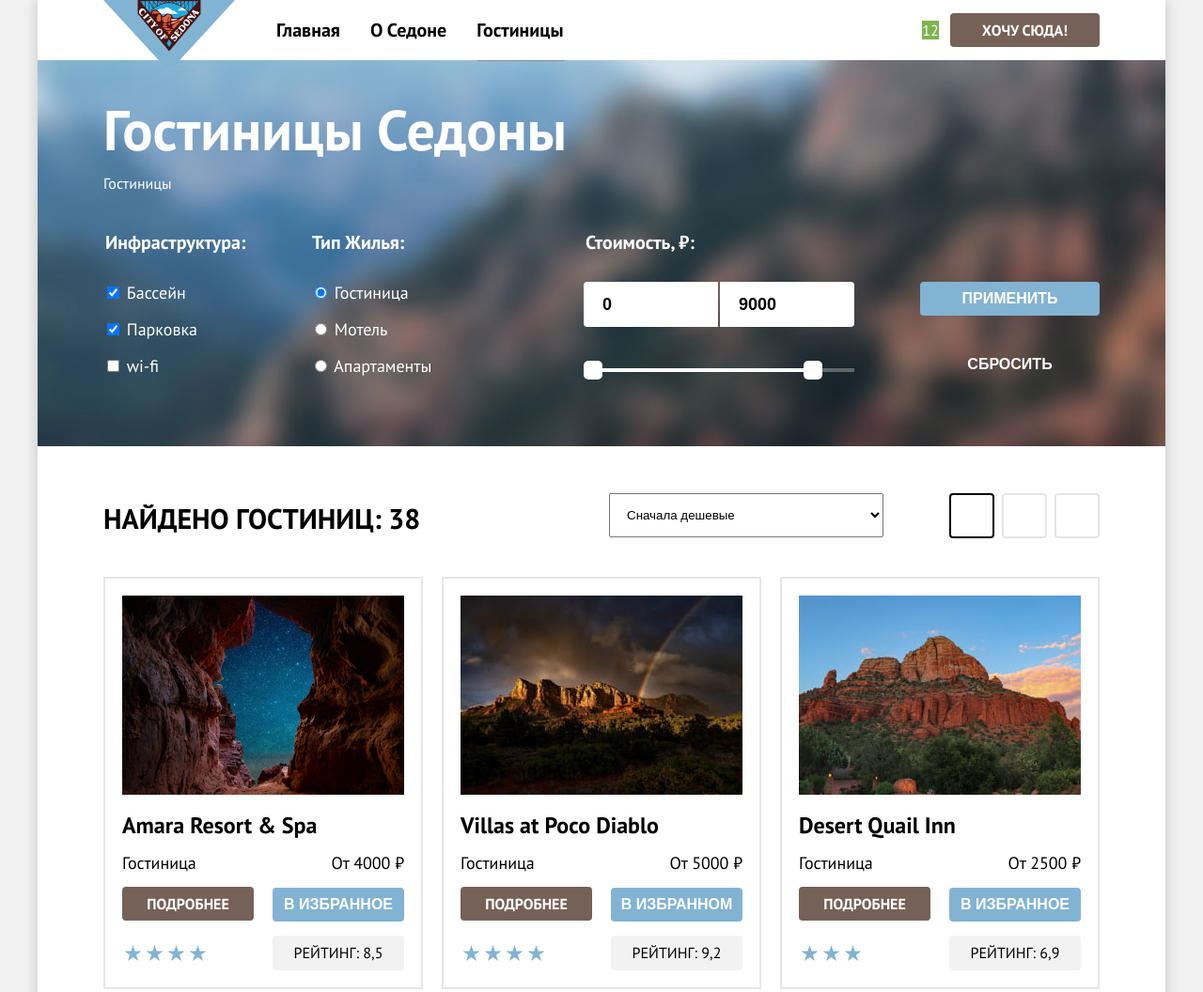
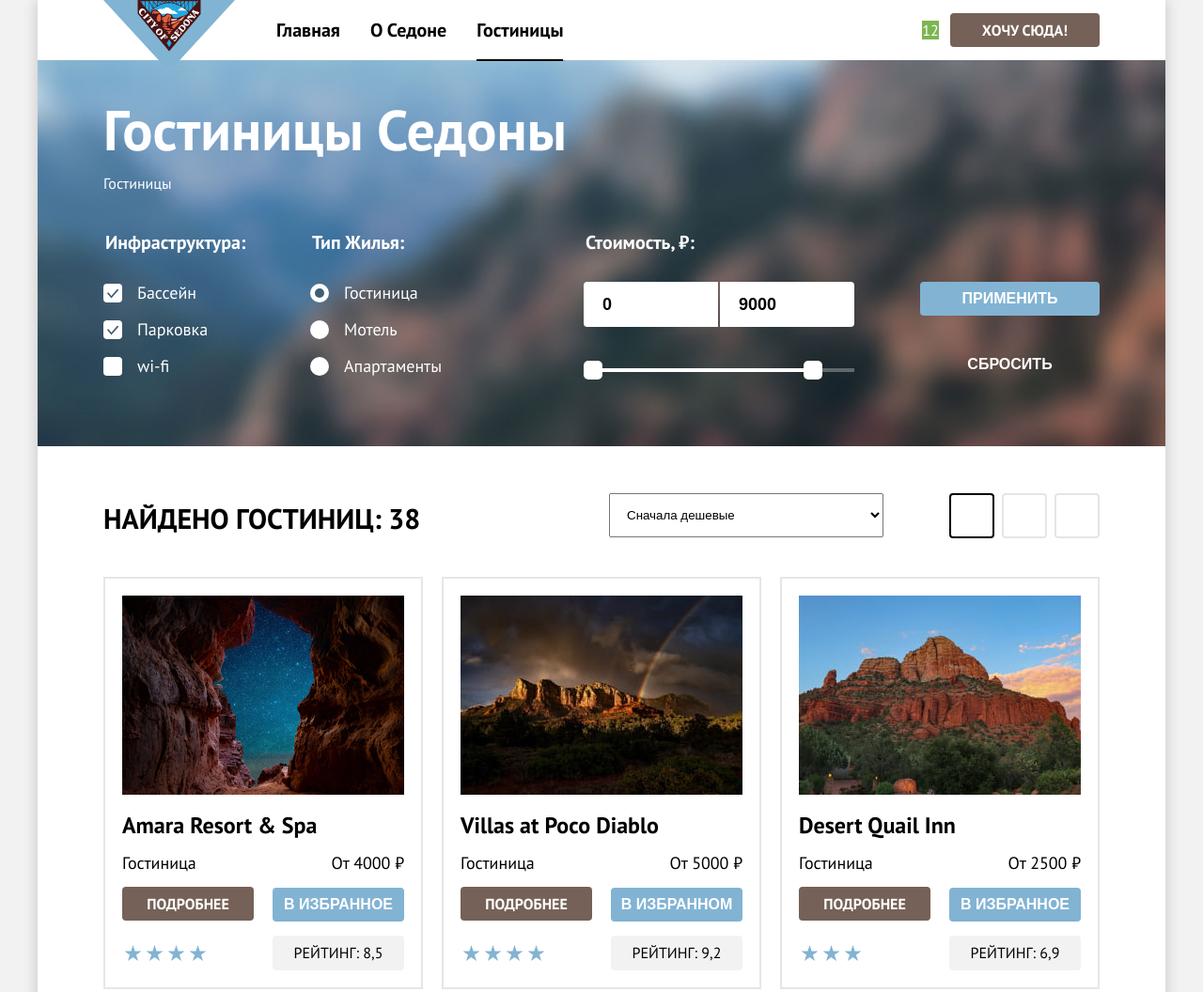
Before and after one commit to htmlacademy-htmlcss/2312385-sedona-2, a plain HTML site: page catalog.html in a window 1280 px wide. Shown: the top 1056 px of the page at 94% size. Drawn offline with Linux system fonts and the light colour scheme.

Commit message:
добавляет маркеры к чекбоксам и радио кнопкам

```diff
--- a/catalog.html
+++ b/catalog.html
@@ -67,16 +67,25 @@
                 <legend class="filter-title">Инфраструктура:</legend>
                 <ul class="filter-list">
                   <li class="filter-item">
-                    <input type="checkbox" name="pool" class="filter-input" id="pool" checked>
-                    <label class="filter-text" for="pool">Бассейн</label>
+                    <label class="filter-label">
+                      <input type="checkbox" name="pool" class="visually-hidden filter-input" checked>
+                      <span class="filter-mark"></span>
+                      <span class="filter-text">Бассейн</span>
+                    </label>
                   </li>
                   <li class="filter-item">
-                    <input type="checkbox" name="parking" class="filter-input" id="parking" checked>
-                    <label class="filter-text" for="parking">Парковка</label>
+                    <label class="filter-label">
+                      <input type="checkbox" name="parking" class="visually-hidden filter-input" checked>
+                      <span class="filter-mark"></span>
+                      <span class="filter-text">Парковка</span>
+                    </label>
                   </li>
                   <li class="filter-item">
-                    <input type="checkbox" name="wi-fi" class="filter-input" id="wifi">
-                    <label class="filter-text" for="wifi">wi-fi</label>
+                    <label class="filter-label">
+                      <input type="checkbox" name="wi-fi" class="visually-hidden filter-input">
+                      <span class="filter-mark"></span>
+                      <span class="filter-text">wi-fi</span>
+                    </label>
                   </li>
                 </ul>
               </fieldset>
@@ -84,16 +93,25 @@
                 <legend class="filter-title">Тип Жилья:</legend>
                 <ul class="filter-list">
                   <li class="filter-item">
-                    <input type="radio" name="type" class="filter-input" value="hotel" id="hotel" checked>
-                    <label class="filter-text" for="hotel">Гостиница</label>
+                    <label class="filter-label">
+                      <input type="radio" name="type" class="visually-hidden filter-input" value="hotel" id="hotel" checked>
+                      <span class="filter-mark"></span>
+                      <span class="filter-text">Гостиница</span>
+                    </label>
                   </li>
                   <li class="filter-item">
-                    <input type="radio" name="type" class="filter-input" value="motel" id="motel">
-                    <label class="filter-text" for="motel">Мотель</label>
+                    <label class="filter-label">
+                      <input type="radio" name="type" class="visually-hidden filter-input" value="motel" id="motel">
+                      <span class="filter-mark"></span>
+                      <span class="filter-text">Мотель</span>
+                    </label>
                   </li>
                   <li class="filter-item">
-                    <input type="radio" name="type" class="filter-input" value="Apartments" id="Apartments">
-                    <label class="filter-text" for="Apartments">Апартаменты</label>
+                    <label class="filter-label" for="Apartments">
+                      <input type="radio" name="type" class="visually-hidden filter-input" value="Apartments" id="Apartments">
+                      <span class="filter-mark"></span>
+                      <span class="filter-text">Апартаменты</span>
+                    </label>
                   </li>
                 </ul>
               </fieldset>
@@ -103,13 +121,11 @@
                   <div class="filter-input-container">
                     <label class="filter-label">
                       <span class="filter-range" hidden>от</span>
-                      <input type="number" name="price-min" class="filter-price price-min" value="0" placeholder="0"
-                        min="0" max="10000" step="50">
+                      <input type="number" name="price-min" class="filter-price price-min" value="0" placeholder="0" min="0" max="10000" step="50">
                     </label>
                     <label class="filter-label">
                       <span class="filter-range" hidden>до</span>
-                      <input type="number" name="price-max" class="filter-price price-max" value="9000"
-                        placeholder="9000" min="0" max="10000" step="50">
+                      <input type="number" name="price-max" class="filter-price price-max" value="9000" placeholder="9000" min="0" max="10000" step="50">
                     </label>
                   </div>
                 </fieldset>
--- a/css/styles.css
+++ b/css/styles.css
@@ -61,6 +61,7 @@ body {
   border: none;
   border-radius: 4px;
   cursor: pointer;
+  box-sizing: border-box;
 }
 
 .button-secondary {
@@ -105,6 +106,20 @@ body {
   text-decoration: none;
   color: #000000;
   padding: 20px 16px;
+}
+
+.nav-link-active {
+  position: relative;
+}
+
+.nav-link-active::after {
+  content: "";
+  position: absolute;
+  left: 16px;
+  right: 16px;
+  bottom: -1px;
+  height: 2px;
+  background-color: #000000;
 }
 
 .user-menu-list {
@@ -482,6 +497,46 @@ body {
 
 .filter-item {
   margin-bottom: 16px;
+  position: relative;
+}
+
+.filter-label {
+  padding-left: 36px;
+}
+
+.filter-mark {
+  position: absolute;
+  top: 2px;
+  left: 0;
+  width: 20px;
+  height: 20px;
+  background-color: #ffffff;
+  border-radius: 4px;
+}
+
+.filter-input[type="checkbox"]:checked + .filter-mark {
+  background-image: url("../images/icons/check-mark.svg");
+  background-repeat: no-repeat;
+  background-position: 50% 50%;
+}
+
+.filter-input[type="radio"] + .filter-mark {
+  border-radius: 50%;
+}
+
+.filter-input[type="radio"]:checked + .filter-mark::after {
+  content: "";
+  position: absolute;
+  width: 10px;
+  height: 10px;
+  top: calc(50% - 5px);
+  left: calc(50% - 5px);
+  background-color: #3f5e72;
+  border-radius: 50%;
+}
+
+.filter-input-container .filter-label {
+  padding-left: 0;
 }
 
 .filter-input-container {
```
